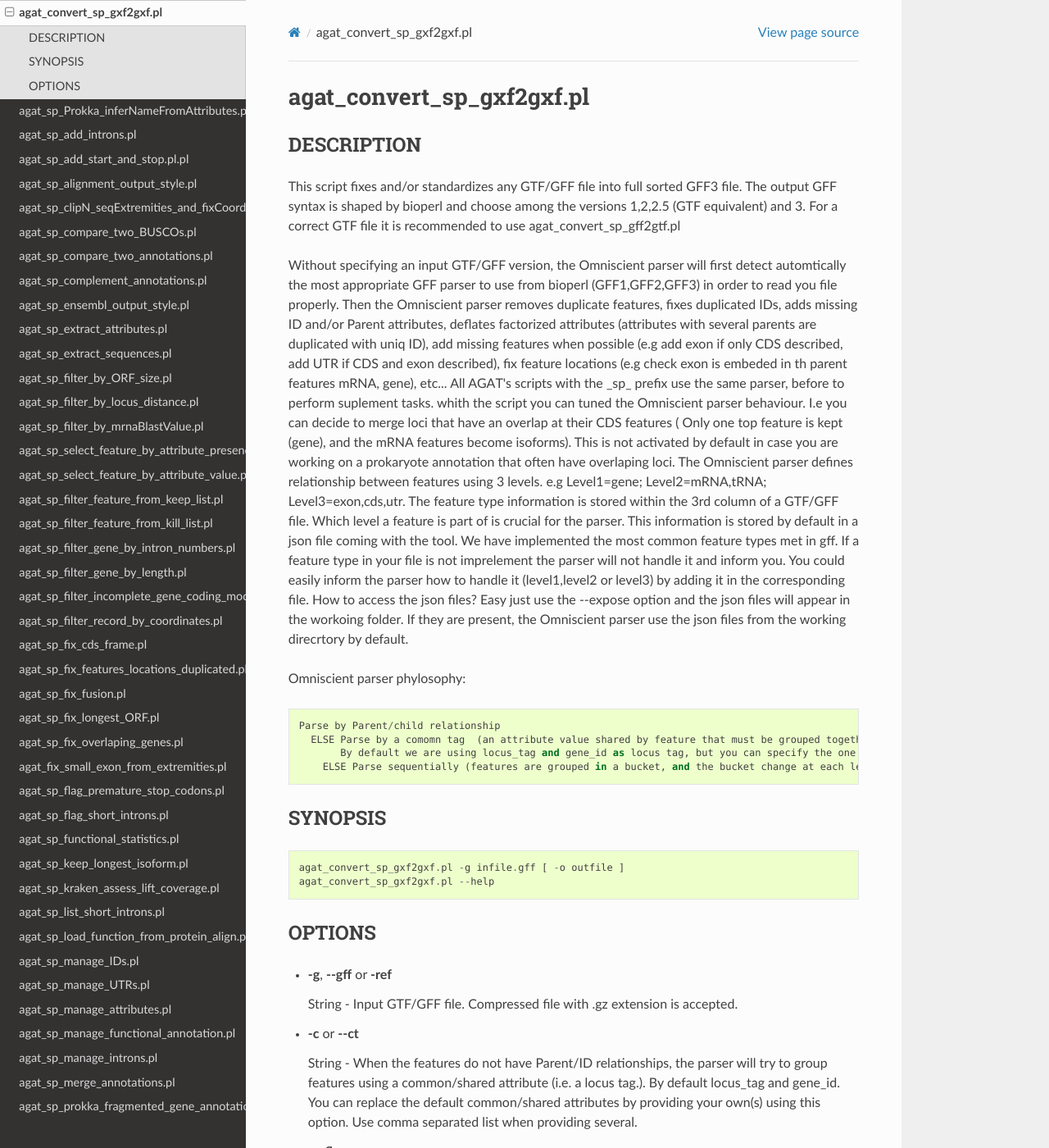
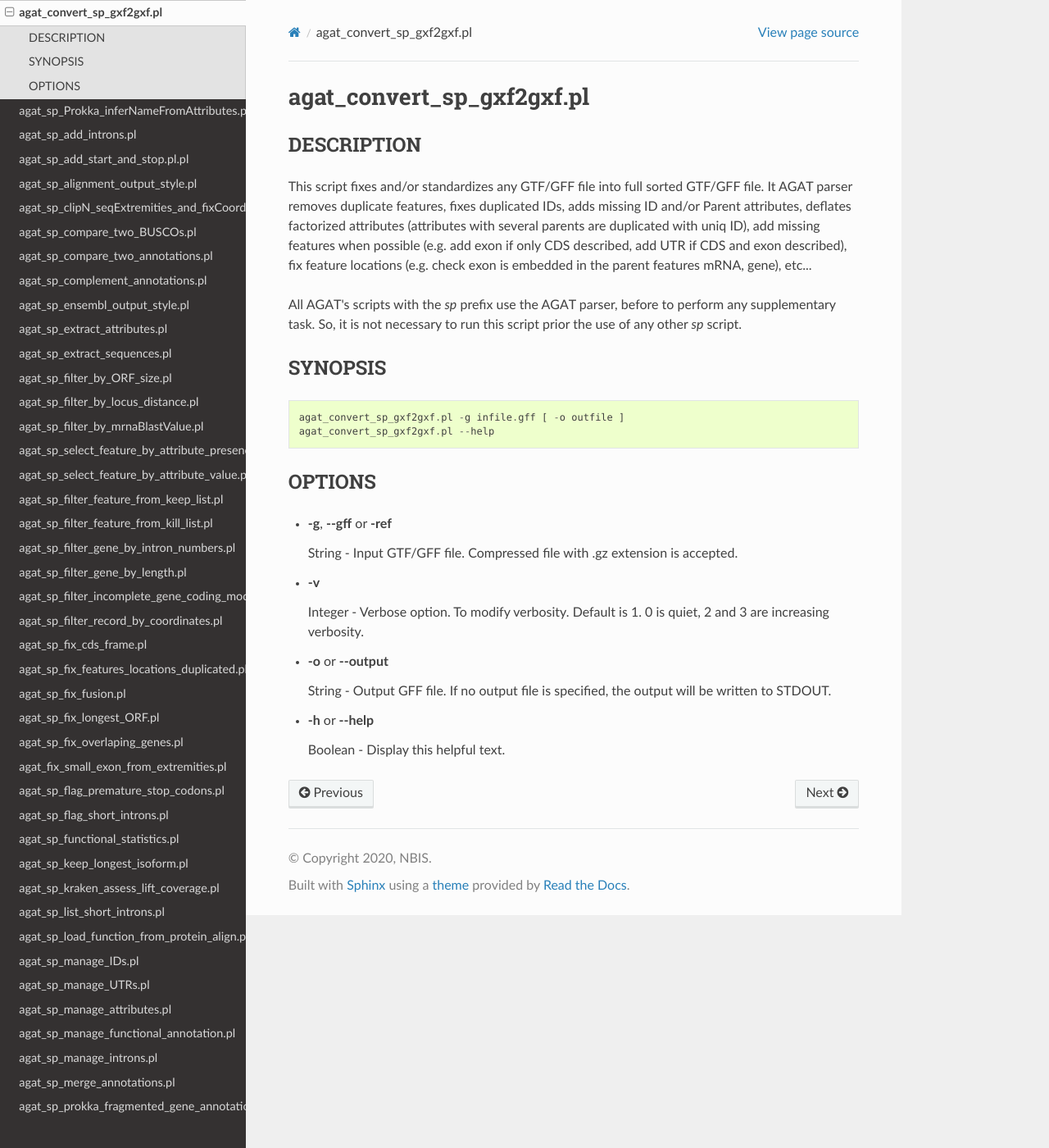
Before and after one commit to NBISweden/AGAT, a Sphinx documentation site: the page built from docs/tools/agat_convert_sp_gxf2gxf.md, in a window 1280 px wide and 1400 px high. Shown: the whole window at 82% size. Built offline with Sphinx 7.4.7 and the Read the Docs theme 2.0.0, drawn with Linux system fonts in a browser that asks for light colours; pages that are not in the unit, such as notebooks, are missing from menus; some of the changed text lies outside the part shown.

Commit message:
udpate doc

````diff
--- a/docs/tools/agat_convert_sp_gxf2gxf.md
+++ b/docs/tools/agat_convert_sp_gxf2gxf.md
@@ -2,45 +2,14 @@
 
 ## DESCRIPTION
 
-This script fixes and/or standardizes any GTF/GFF file into full sorted GFF3 file.
-The output GFF syntax is shaped by bioperl and choose among the versions
-1,2,2.5 (GTF equivalent) and 3. For a correct GTF file it is recommended to use
-agat\_convert\_sp\_gff2gtf.pl
+This script fixes and/or standardizes any GTF/GFF file into full sorted GTF/GFF file.
+It AGAT parser removes duplicate features, fixes duplicated IDs, adds missing ID and/or Parent attributes,
+deflates factorized attributes (attributes with several parents are duplicated with uniq ID),
+add missing features when possible (e.g. add exon if only CDS described, add UTR if CDS and exon described),
+fix feature locations (e.g. check exon is embedded in the parent features mRNA, gene), etc...
 
-Without specifying an input GTF/GFF version, the Omniscient parser will first detect
-automtically the most appropriate GFF parser to use from bioperl (GFF1,GFF2,GFF3)
-in order to read you file properly.
-Then the Omniscient parser removes duplicate features, fixes duplicated IDs,
-adds missing ID and/or Parent attributes, deflates factorized attributes
-(attributes with several parents are duplicated with uniq ID), add missing features
-when possible (e.g add exon if only CDS described, add UTR if CDS and exon described),
-fix feature locations (e.g check exon is embeded in th parent features mRNA, gene), etc...
-All AGAT's scripts with the \_sp\_ prefix use the same parser, before to perform suplement tasks.
-whith the script you can tuned the Omniscient parser behaviour. I.e you can decide
-to merge loci that have an overlap at their CDS features ( Only one top feature
-is kept (gene), and the mRNA features become isoforms). This is not activated by
-default in case you are working on a prokaryote annotation that often have overlaping
-loci.
-The Omniscient parser defines relationship between features using 3 levels.
-e.g Level1=gene; Level2=mRNA,tRNA; Level3=exon,cds,utr.
-The feature type information is stored within the 3rd column of a GTF/GFF file.
-Which level a feature is part of is crucial for the parser. This information
-is stored by default in a json file coming with the tool. We have implemented the
-most common feature types met in gff. If a feature type in your file is not imprelement
-the parser will not handle it and inform you. You could easily inform the parser how
-to handle it (level1,level2 or level3) by adding it in the corresponding file. How to
-access the json files? Easy just use the --expose option and the json files will appear in
-the workoing folder. If they are present, the Omniscient parser use the json files
-from the working direcrtory by default.
-
-Omniscient parser phylosophy:
-
-```
-Parse by Parent/child relationship
-  ELSE Parse by a comomn tag  (an attribute value shared by feature that must be grouped together.
-       By default we are using locus_tag and gene_id as locus tag, but you can specify the one of your choice
-    ELSE Parse sequentially (features are grouped in a bucket, and the bucket change at each level2 feature met, and bucket(s) are linked to the first l1 top feature met)
-```
+All AGAT's scripts with the _sp_ prefix use the AGAT parser, before to perform any supplementary task.
+So, it is not necessary to run this script prior the use of any other _sp_ script.
 
 ## SYNOPSIS
 
@@ -55,64 +24,15 @@ agat_convert_sp_gxf2gxf.pl --help
 
     String - Input GTF/GFF file. Compressed file with .gz extension is accepted.
 
-- **-c** or **--ct**
-
-    String - When the features do not have Parent/ID relationships, the parser will try to group
-    features using a common/shared attribute (i.e. a locus tag.). By default locus\_tag and gene\_id.
-    You can replace the default common/shared attributes by providing your own(s) using this option.
-    Use comma separated list when providing several.
-
-- **--efl** or **--expose**
-
-    Boolean - If you want to see, add or modified the feature relationships you will have to use this option.
-    It will copy past in you working directory the json files used to define the relation between feature types and their level organisation.
-    Typical level organisation: Level1 => gene; Level2 => mRNA; level3 => exon,cds,utrs
-    If you get warning from the Omniscient parser that a feature relationship is not defined, you can provide information about it within the exposed json files.
-    Indeed, if the json files exists in your working directory, they will be used by default.
-
-- **--ml** or **--merge\_loci**
-
-    Boolean - Merge loci parameter, default deactivated. You turn on the parameter if you want to merge loci into one locus when they overlap.
-    (at CDS level for mRNA, at exon level for other level2 features. Strand has to be the same). Prokaryote can have overlaping loci so it should not use it for prokaryote annotation.
-    In eukaryote, loci rarely overlap. Overlaps could be due to error in the file, mRNA can be merged under the same parent gene if you acticate the option.
-
 - **-v**
 
     Integer - Verbose option. To modify verbosity. Default is 1. 0 is quiet, 2 and 3 are increasing verbosity.
-
-- **--nc** or **--no\_check**
-
-    Boolean - To deacticate all check that can be performed by the parser (e.g fixing UTR, exon, coordinates etc...)
-
-- **--tabix**
-
-    Boolen -  Sort the output for tabix indexing.
-
-- **--throw_fasta**
-
-    Boolean - By default we keep the fasta sequences if present in the file. Activating this parameter will get rid of the fasta sequences. Default False.
-
-- **--debug**
-
-    Boolean - For debug purpose
 
 - **-o** or **--output**
 
     String - Output GFF file.  If no output file is specified, the output will be
     written to STDOUT.
 
-- **--gvi** or **--gff\_version\_input**
-
-    Float - If you don't want to use the autodection of the gff/gft version you give as input, you can force the tool to use the parser of the gff version you decide to use: 1,2,2.5 or 3. Remind: 2.5 is suposed to be gtf.
-
-- **--gvo** or **--gff\_version\_output**
-
-    Float - If you don't want to use the autodection of the gff/gft version you give as input, you can force the tool to use the parser of the gff version you decide to use: 1,2,2.5 or 3. Remind: 2.5 is suposed to be gtf.
-
-- **--no_progressbar**
-
-    Bolean - To hide the progress bar.
-
 - **-h** or **--help**
 
     Boolean - Display this helpful text.
````
Also changed, not shown: README.md (+15 -15 lines), docs/agat_how_does_it_work.md (+10 -10 lines), docs/tools/agat_sp_compare_two_BUSCOs.md (+0 -1 lines), docs/tools/agat_sp_merge_annotations.md (+1 -1 lines), 3 other files.
